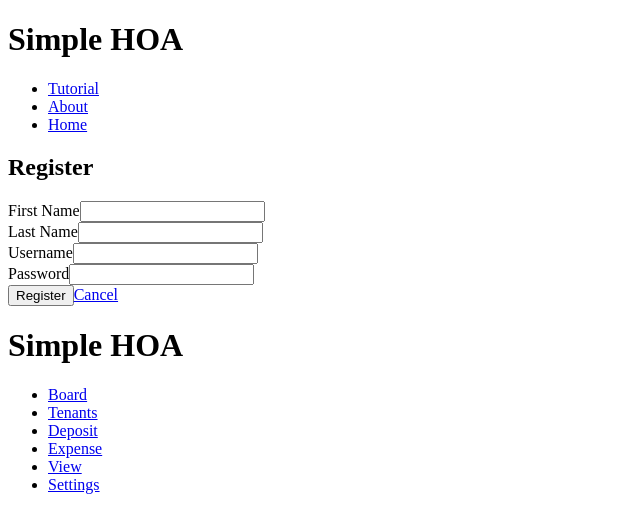
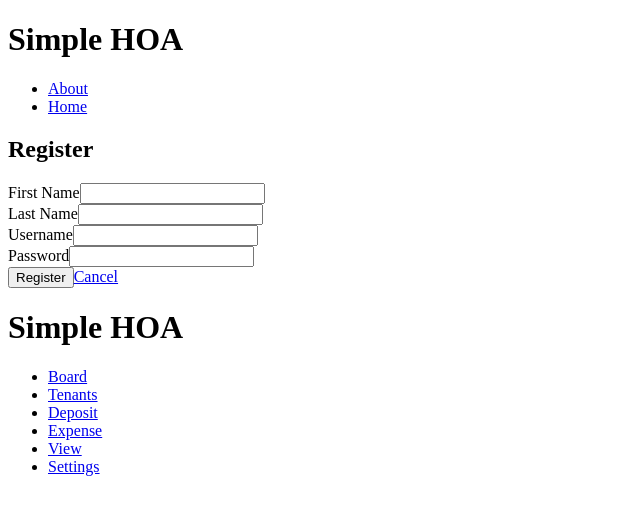
Before and after one commit to Silent-Echo-JS/Greenfield, a React app: page /Register in a window 1280 px wide. Shown: the top 532 px of the page, without its empty margins (0-640 px from the left). Built offline with nearby package versions, Linux system fonts and the light colour scheme; the HTML template or start-up script is replaced by a standard one.

Commit message:
deleted tutorials page

```diff
--- a/client/src/components/HeaderComponent/Navbar.jsx
+++ b/client/src/components/HeaderComponent/Navbar.jsx
@@ -1,7 +1,6 @@
 import React from 'react';
 import { BrowserRouter as Router, Route, Link } from "react-router-dom";
 import Login from '../HomePages/Login.jsx';
-import Tutorial from '../HomePages/Tutorial.jsx';
 import About from '../HomePages/About.jsx';
 import Register from '../HomePages/Register.jsx';
 
@@ -12,14 +11,12 @@ class NavBar extends React.Component {
       <div class='title'><h1>Simple HOA</h1></div>
         <div class='header'>
           <ul class="headerButtons">
-            <li className="navButton"><Link to="Tutorial">Tutorial</Link></li>
             <li className="navButton"><Link to="About">About</Link></li>
             <li className="navButton"><Link to="">Home</Link></li>
           </ul>
         </div>
         <Route name="login" exact path="/" component={Login} />
         <Route name="about" exact path="/About" component={About} />
-        <Route name="tutorial" exact path="/Tutorial" component={Tutorial} />
         <Route name="Register" exact path="/Register" component={Register} />
       </Router>
     )
--- a/client/src/components/HomePages/Tutorial.jsx
+++ /dev/null
@@ -1,13 +0,0 @@
-import React from 'react';
-
-class Tutorial extends React.Component {
-  render() {
-    return (
-      <div className="homePages">
-        <h2>Tutorial</h2>
-      </div>
-    )
-  }
-}
-
-export default Tutorial;
```
